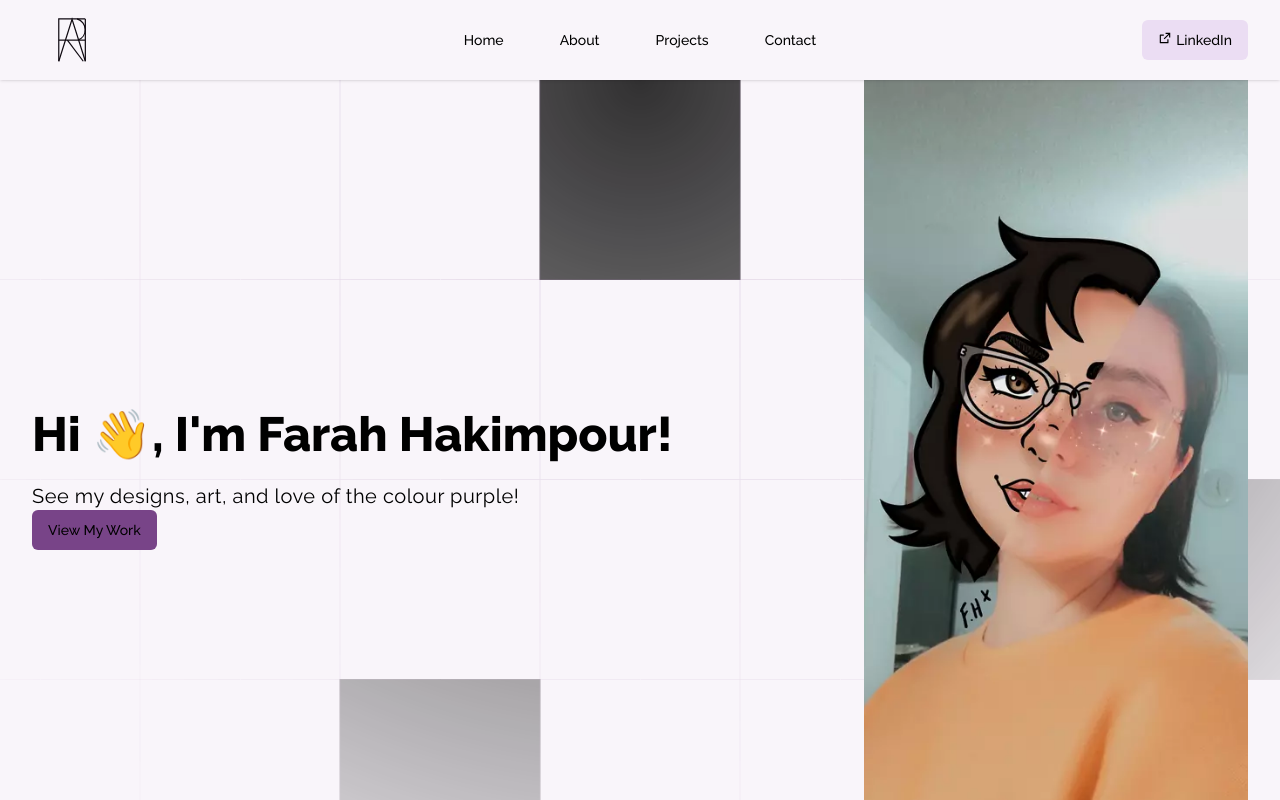
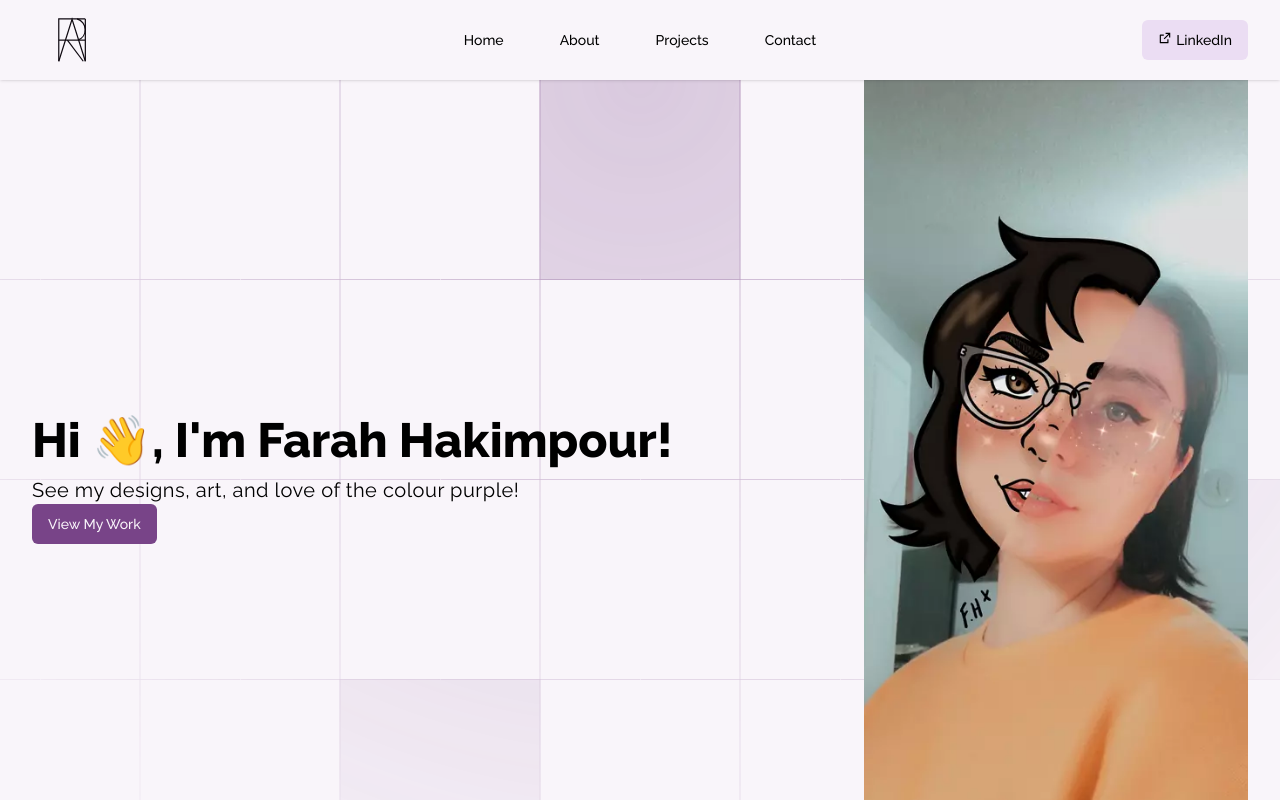
Before and after one commit to Justin-Bento/farah-hakimpour, a Next.js app: page / in a window 1280 px wide. Shown: the top 800 px of the page. Built offline with nearby package versions, Linux system fonts and the light colour scheme; no server answers.

Commit message:
Fixed colour issues with blocks.

```diff
--- a/src/pages/index.tsx
+++ b/src/pages/index.tsx
@@ -16,7 +16,7 @@ export default function index() {
       <section className="relative w-full overflow-hidden isolate lg:overflow-visible">
         <div className="absolute inset-0 overflow-hidden -z-10">
           <svg
-            className="absolute left-[max(50%,25rem)] opacity-80 blur-[.5px] top-0 h-[64rem] w-[128rem] -translate-x-1/2 stroke-primary/20 dark:stroke-primary-light/70 [mask-image:radial-gradient(64rem_64rem_at_top,white,transparent)]"
+            className="absolute left-[max(50%,25rem)] opacity-80 blur-[.5px] top-0 h-[64rem] w-[128rem] -translate-x-1/2 stroke-primary/50 dark:stroke-primary-light/70 [mask-image:radial-gradient(64rem_64rem_at_top,white,transparent)]"
             aria-hidden="true"
           >
             <defs>
@@ -31,7 +31,7 @@ export default function index() {
                 <path d="M100 200V.5M.5 .5H200" fill="none" />
               </pattern>
             </defs>
-            <svg x="50%" y={-1} className="overflow-visible fill-gray-50 dark:fill-primary/20">
+            <svg x="50%" y={-1} className="overflow-visible fill-primary/30 dark:fill-primary/20">
               <path
                 d="M-100.5 0h201v201h-201Z M699.5 0h201v201h-201Z M499.5 400h201v201h-201Z M-300.5 600h201v201h-201Z"
                 strokeWidth={0}
@@ -43,11 +43,11 @@ export default function index() {
         {/* End of Background Pattern */}
         <div className="p-4 py-16 lg:p-0 sm:px-6 lg:px-8 lg:container lg:mx-auto md:py-0">
           <div className="flex flex-col items-start gap-8 md:flex-row md:justify-between md:items-center">
-            <div className="space-y-6">
+            <div className="gap-x-6">
               <h1 className="text-5xl font-extrabold tracking-normal scroll-m-20 dark:text-white">Hi &#128075;, I&#39;m Farah Hakimpour!</h1>
               <p className="mt-3 text-xl leading-7 tracking-wide dark:text-white">See my designs, art, and love of the colour purple!</p>
-              <Link href="/projects">
-                <Button className="bg-primary hover:bg-primary/80 dark:bg-primary-light">View My Work</Button>
+              <Link href="/projects" className="mt-6">
+                <Button variant="primary">View My Work</Button>
               </Link>
             </div>
             <div className="relative w-full aspect-[3/4] md:h-screen md:w-72 lg:w-96">
```
